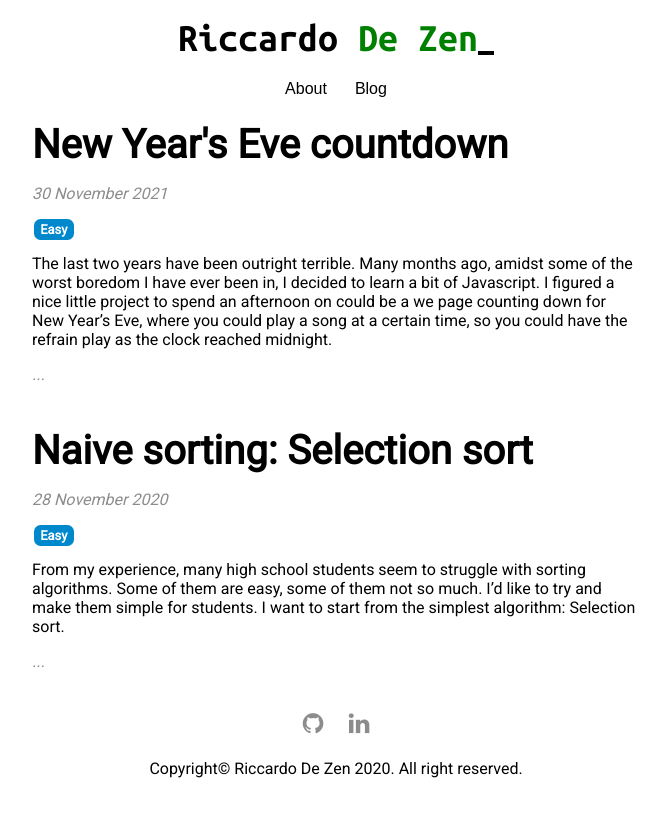
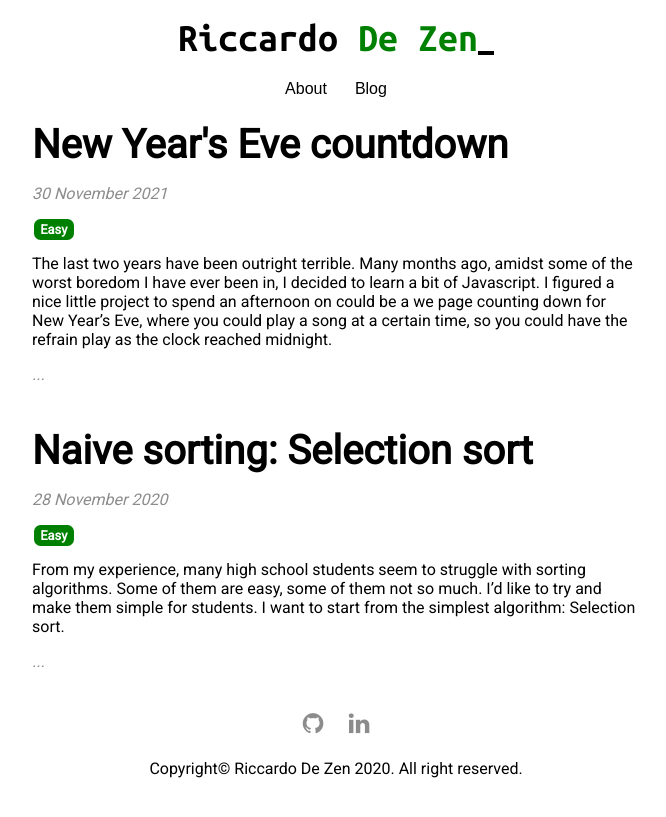
Before and after one commit to ricdezen/ricdezen.github.io, a Jekyll site: the page built from blog/index.html, in a window 1280 px wide. Shown: the top 817 px of the page, without its empty margins (304-970 px from the left). Built offline with Jekyll 4.4.1, drawn with Linux system fonts in a browser that asks for light colours; the list of posts is cut into pages by our own code.

Commit message:
Should have added modular labels

```diff
--- /dev/null
+++ b/_data/labels.yaml
@@ -0,0 +1,2 @@
+- name: easy
+  color: green
--- a/_includes/postpreview.html
+++ b/_includes/postpreview.html
@@ -3,7 +3,15 @@
         <h1 class="post-title">{{ post.title }}</h1>
         <div class="post-date">{{ post.date | date_to_long_string }}</div>
         {% for c in post.categories %}
-            <span class="label-base" style="background-color: #0088cc;">{{c | capitalize}}</span>
+            {% assign color = "000000" %}
+            {% for label in site.data.labels %}
+                {% if label.name == c %}
+                    {% assign color = label.color %}
+                {% endif %}
+            {% endfor %}
+            <span class="label-base" {{ 'style="background-color:'| append: color | append: ';"' }}>
+                {{c | capitalize}}
+            </span>
         {% endfor %}
         <div class="post-excerpt">{{ post.excerpt }}</div>
         <div class="keep-reading">...</div>
```
